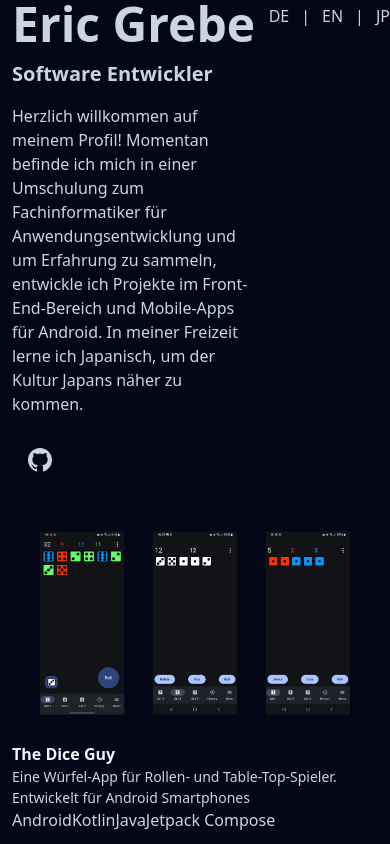
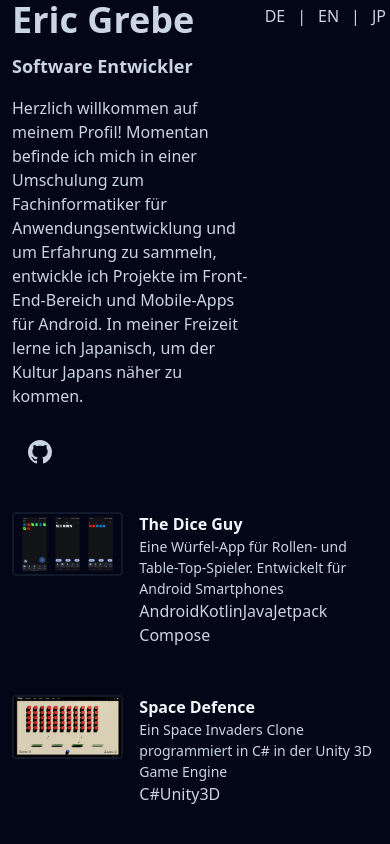
Before and after one commit to Jiyuu5/PortfolioWebsite, a React (Vite) app: page / in a window 390 px wide. Shown: the top 844 px of the page. Built offline with nearby package versions, Linux system fonts and the light colour scheme.

Commit message:
Edit breakpoint sizes

```diff
--- a/src/components/Card.jsx
+++ b/src/components/Card.jsx
@@ -1,14 +1,14 @@
 /* eslint-disable react/prop-types */
 export default function Card({ title, description, tags, imgID, url }) {
   return (
-    <li className="mb-12 grid gap-4 sm:grid-cols-8">
-      <div className="sm:col-span-2">
+    <li className="mb-12 grid gap-4 grid-cols-3 sm:grid-cols-8">
+      <div className="sm:col-span-2 ">
         <img
-          className="object-cover"
+          className="object-cover border-2 rounded border-gray-900"
           src={`src/assets/projekt${imgID}.png`}
         ></img>
       </div>
-      <div className="sm:col-span-6">
+      <div className="col-span-2 sm:col-span-6">
         <h2>
           <a
             href={url}
--- a/src/components/Header.jsx
+++ b/src/components/Header.jsx
@@ -3,7 +3,7 @@ import LanguageSelect from "./LanguageSelect";
 
 export default function Header({ handleSetLanguage }) {
   return (
-    <header className="float-end sticky top-0 mt-1">
+    <header className="float-end sticky top-0 ">
       <LanguageSelect handleSetLanguage={handleSetLanguage} />
     </header>
   );
--- a/src/components/LanguageSelect.jsx
+++ b/src/components/LanguageSelect.jsx
@@ -1,7 +1,7 @@
 /* eslint-disable react/prop-types */
 export default function LanguageSelect({ handleSetLanguage }) {
   return (
-    <ul className="flex gap-3">
+    <ul className="flex gap-3 mt-1 mr-1">
       <li>
         <button onClick={() => handleSetLanguage("de")}>DE</button>
       </li>
--- a/src/components/description.jsx
+++ b/src/components/description.jsx
@@ -6,8 +6,10 @@ export default function Description({ language }) {
 
   return (
     <div className="lg:mt-20">
-      <h1 className="text-5xl font-bold">Eric Grebe</h1>
-      <h2 className="text-xl font-bold mt-3">{currentLanguage.title}</h2>
+      <h1 className="text-4xl lg:text-5xl font-bold">Eric Grebe</h1>
+      <h2 className="text-lg lg:text-xl font-bold mt-3">
+        {currentLanguage.title}
+      </h2>
       <p className="mt-4 w-2/3">{currentLanguage.description}</p>
     </div>
   );
```
